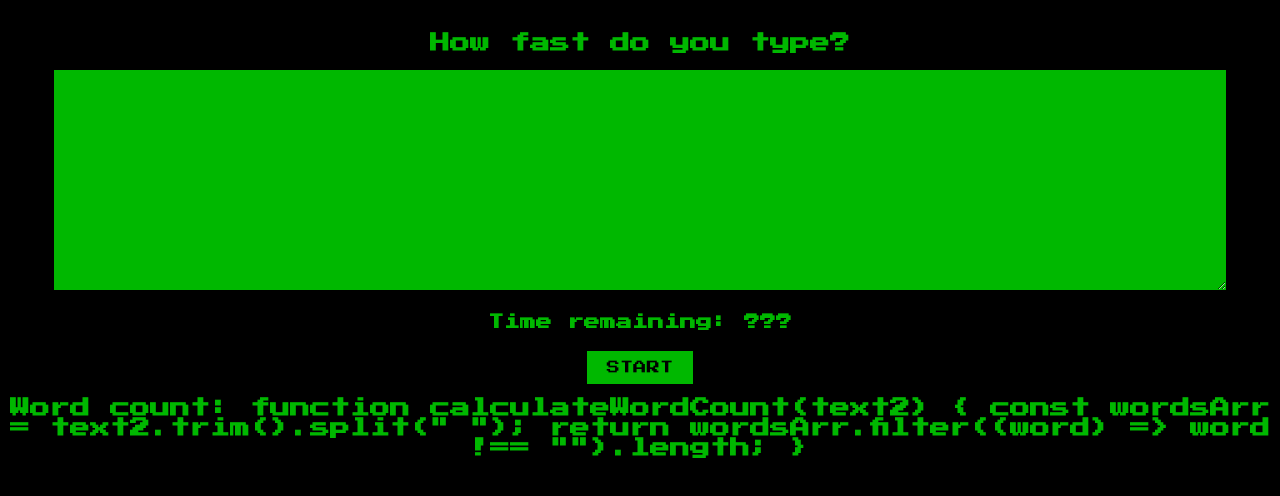
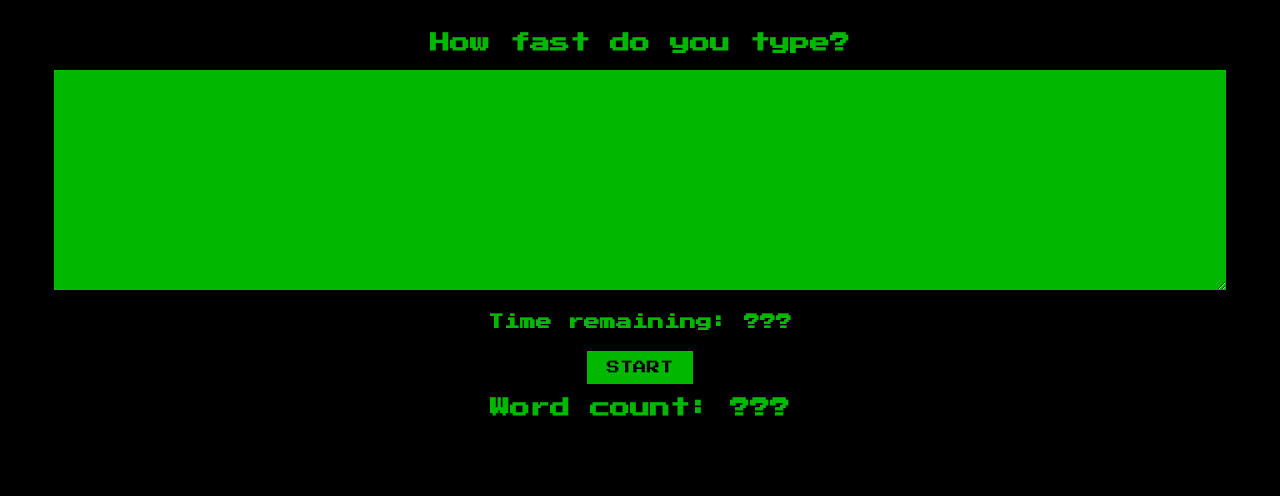
Before and after one commit to CodeJeffreyG/Type-Racer, a React (Create React App) app: page / in a window 1280 px wide. Shown: the top 496 px of the page. Built offline with nearby package versions, Linux system fonts and the light colour scheme.

Commit message:
UseEffect to decrement counter

```diff
--- a/src/App.tsx
+++ b/src/App.tsx
@@ -8,10 +8,10 @@ function App() {
     setText(value);
   }
 
-  function calculateWordCount(text) {
-    const wordsArr = text.trim().split(" ")
-    return wordsArr.filter(word => word !== "").length
-}
+  function calculateWordCount(text: any) {
+    const wordsArr = text.trim().split(" ");
+    return wordsArr.filter((word: any) => word !== "").length;
+  }
 
   console.log(text);
 
@@ -21,7 +21,7 @@ function App() {
       <textarea name="words" onChange={onChange} value={text} />
       <h4>Time remaining: ???</h4>
       <button onClick={() => calculateWordCount(text)}>Start</button>
-      <h1>{`Word count: ${calculateWordCount}`}</h1>
+      <h1>{`Word count: ???`}</h1>
     </div>
   );
 }
```
